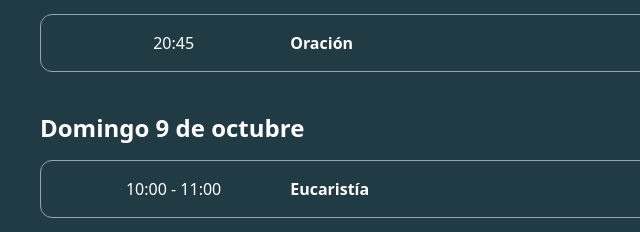
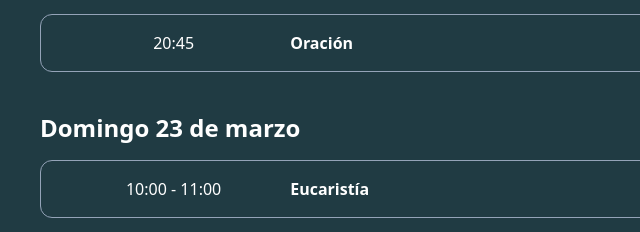
Before and after one commit to adrianpisabarrogarcia/escuela-de-pastoral-con-jovenes, an Astro site: page / in a window 1280 px wide. Shown: the part 2954-3186 px from the top of the page, 0-640 px from the left. Built offline with nearby package versions, Linux system fonts and the light colour scheme; Astro itself is replaced by a stand-in of ours.

Commit message:
Change date of the event

```diff
--- a/src/components/Program.astro
+++ b/src/components/Program.astro
@@ -54,7 +54,7 @@ const schedule = [
     ],
   },
   {
-    day: "Domingo 9 de octubre",
+    day: "Domingo 23 de marzo",
     activities: [
       {
         time: "10:00 - 11:00",
```
